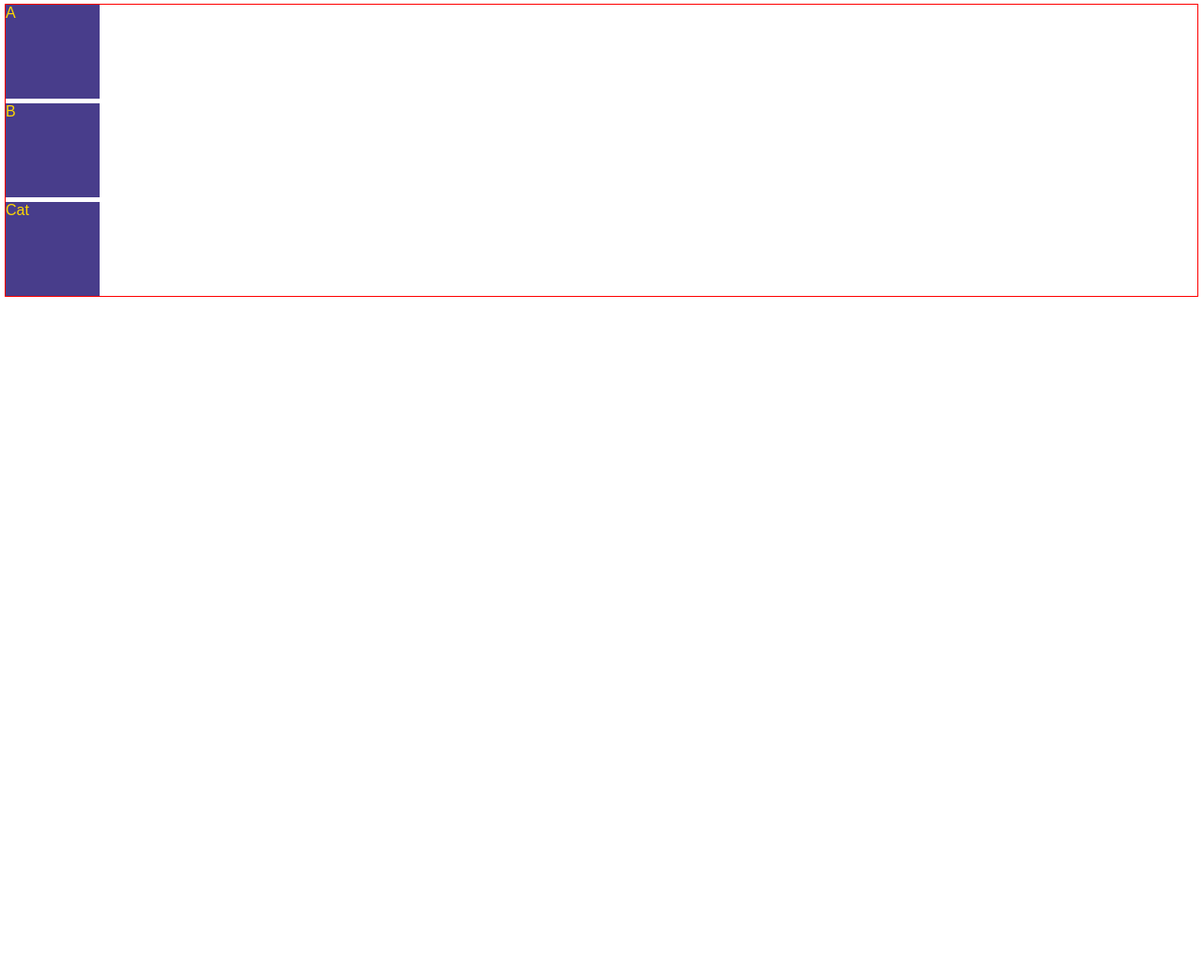
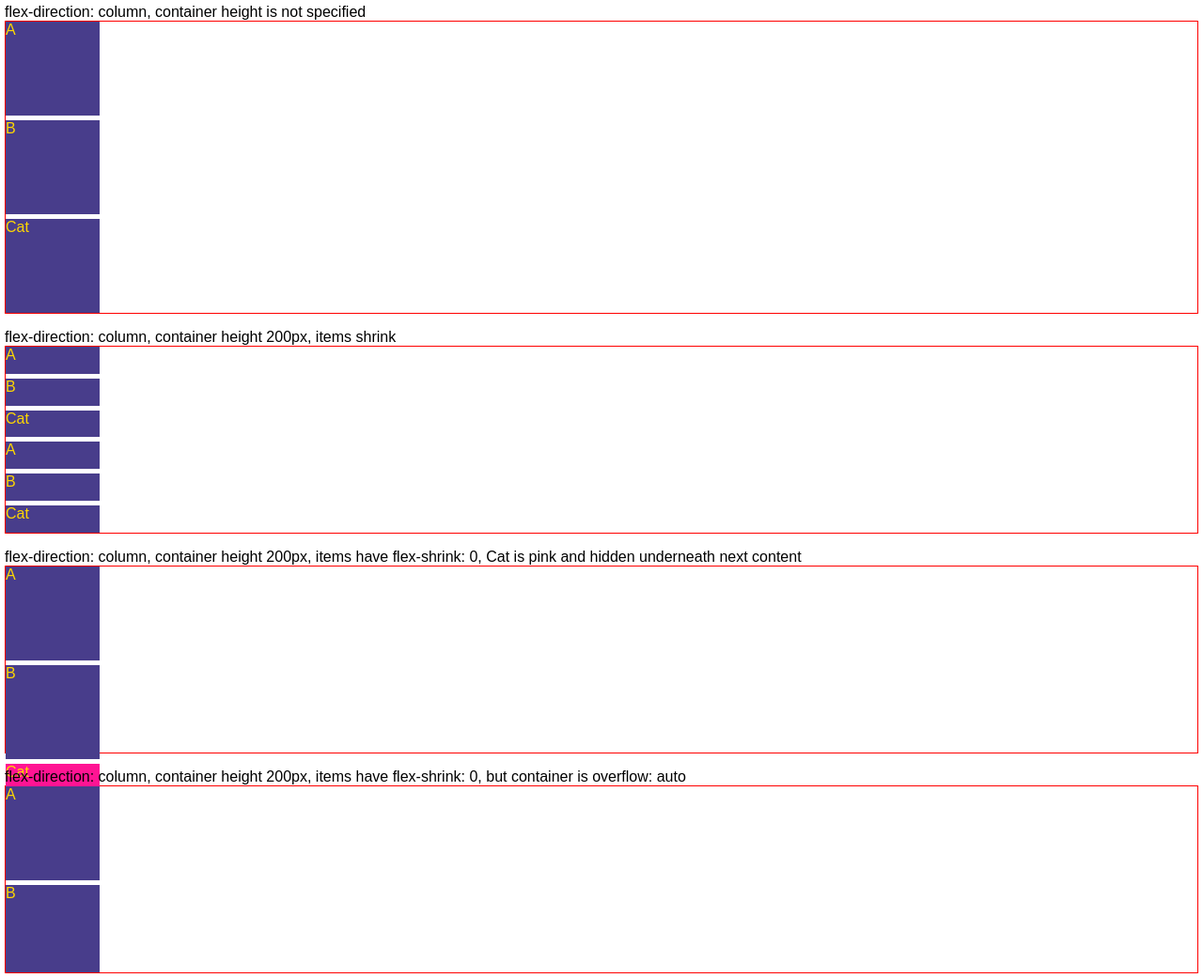
Before and after one commit to k26rahul/js-projects-2, a plain HTML site: page random-stuff/flex.html in a window 1280 px wide. Shown: the part 3799-4840 px from the top of the page at 94% size. Before the commit the page ends 4120 px from the top, so only its background shows below. Drawn offline with Linux system fonts and the light colour scheme.

Commit message:
flex-direction: column

```diff
--- a/random-stuff/flex.html
+++ b/random-stuff/flex.html
@@ -316,8 +316,38 @@
 
     <h2>flex-direction: column</h2>
 
-    <p></p>
+    <p>flex-direction: column, container height is not specified</p>
     <section class="flex gap" style="flex-direction: column">
+      <div>A</div>
+      <div>B</div>
+      <div>Cat</div>
+    </section>
+
+    <p>flex-direction: column, container height 200px, items shrink</p>
+    <section class="flex gap taller" style="flex-direction: column">
+      <div>A</div>
+      <div>B</div>
+      <div>Cat</div>
+      <div>A</div>
+      <div>B</div>
+      <div>Cat</div>
+    </section>
+
+    <p>
+      flex-direction: column, container height 200px, items have flex-shrink: 0, Cat is pink and
+      hidden underneath next content
+    </p>
+    <section class="flex gap taller dont-shrink-items" style="flex-direction: column">
+      <div>A</div>
+      <div>B</div>
+      <div style="background-color: deeppink">Cat</div>
+    </section>
+
+    <p>
+      flex-direction: column, container height 200px, items have flex-shrink: 0, but container is
+      overflow: auto
+    </p>
+    <section class="flex gap taller dont-shrink-items overflow-auto" style="flex-direction: column">
       <div>A</div>
       <div>B</div>
       <div>Cat</div>
```
